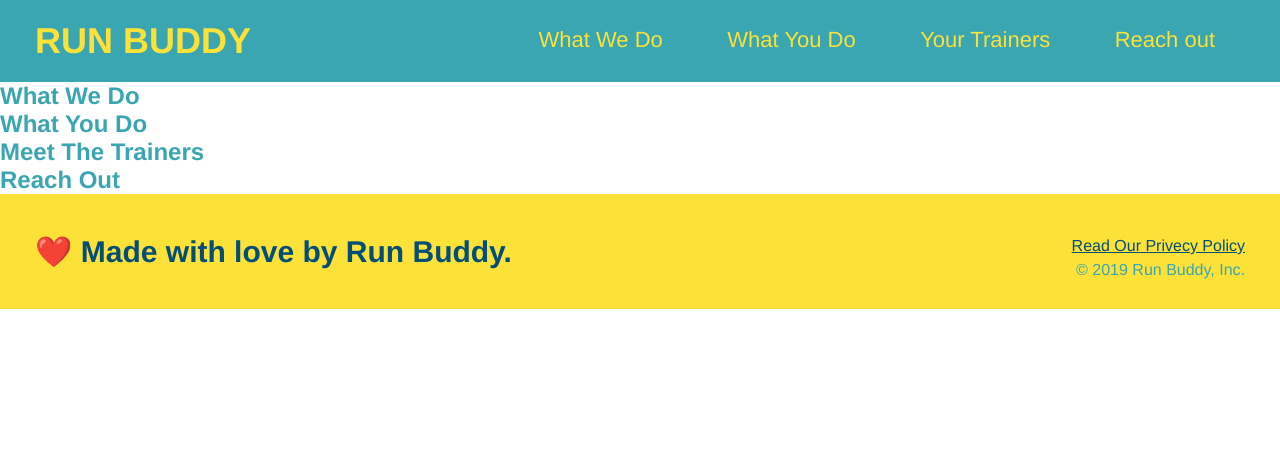
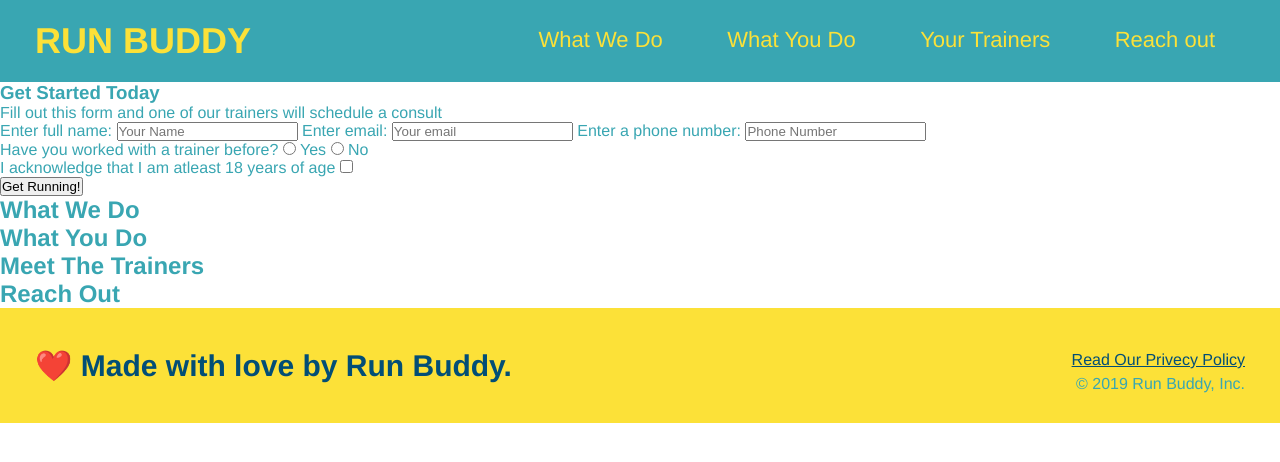
Before and after one commit to MKAtkinson/run-buddy, a plain HTML site: page index.html in a window 1280 px wide. Drawn offline with Linux system fonts and the light colour scheme.

Commit message:
Hero form complete with submit button

```diff
--- a/index.html
+++ b/index.html
@@ -40,6 +40,43 @@
         </nav>
     </header>
 
+    <section>
+        <div>
+          <h3>Get Started Today</h3>
+
+            <p>Fill out this form and one of our trainers will schedule a consult</p>
+
+            <form>
+                <label for="name">Enter full name:</label>
+                <input type="text" placeholder="Your Name" name="name" id="name"    />
+
+                <label for="email">Enter email:</label>
+                <input type="email" placeholder="Your email" name="email" id="email" />
+
+                <label for="phone">Enter a phone number:</label>
+                <input type="tel" placeholder="Phone Number" name="phone" id="phone"   />
+
+                    <p>
+                        Have you worked with a trainer before?
+                        <input type="radio" name="trainer-confirm" id="trainer-yes" />
+                        <label for="trainer-yes">Yes</label>
+
+                        <input type="radio" name="trainer-confirm" id="trainer-no" />
+                        <label for="trainer-no">No</label>
+                     </p>
+                     <p>
+                         I acknowledge that I am atleast 18 years of age
+                         <input type="checkbox" name="age-confirm" id="age-confirm" />
+                         <label for="age-confirm"></label>
+                     </p>
+
+                     <button type="submit">
+                         Get Running!
+                     </button>
+            </form>
+        </div>
+      </section>
+
     <Section>
         <!-- jumbotron -->
     </Section>
```
